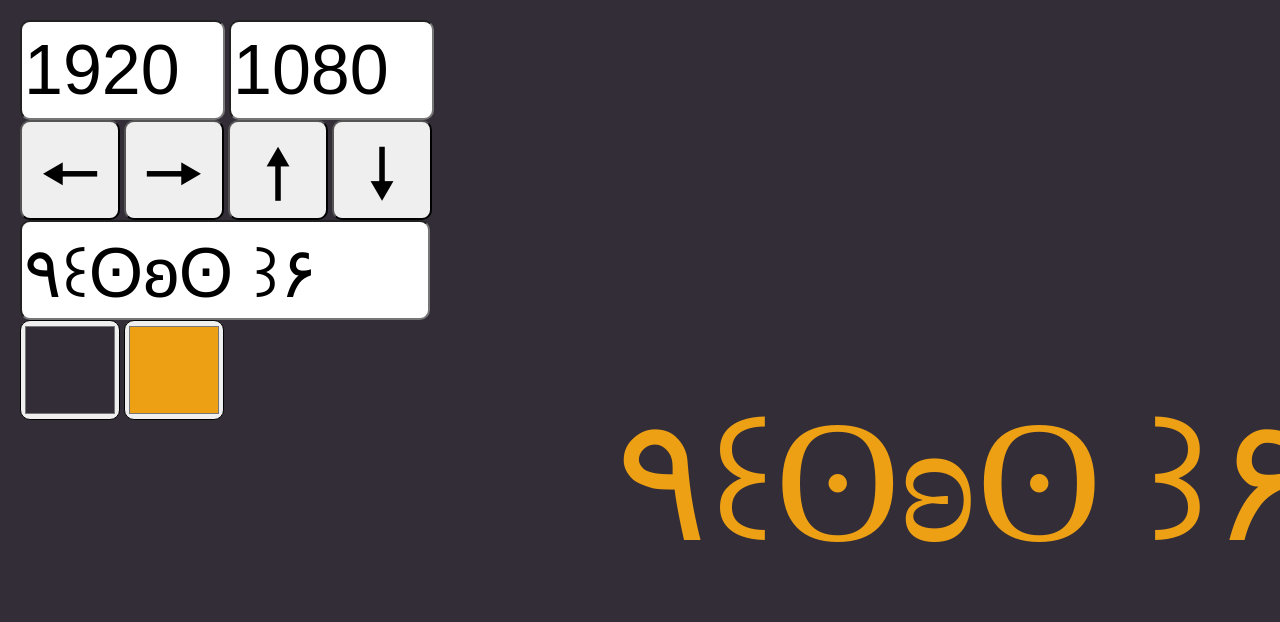
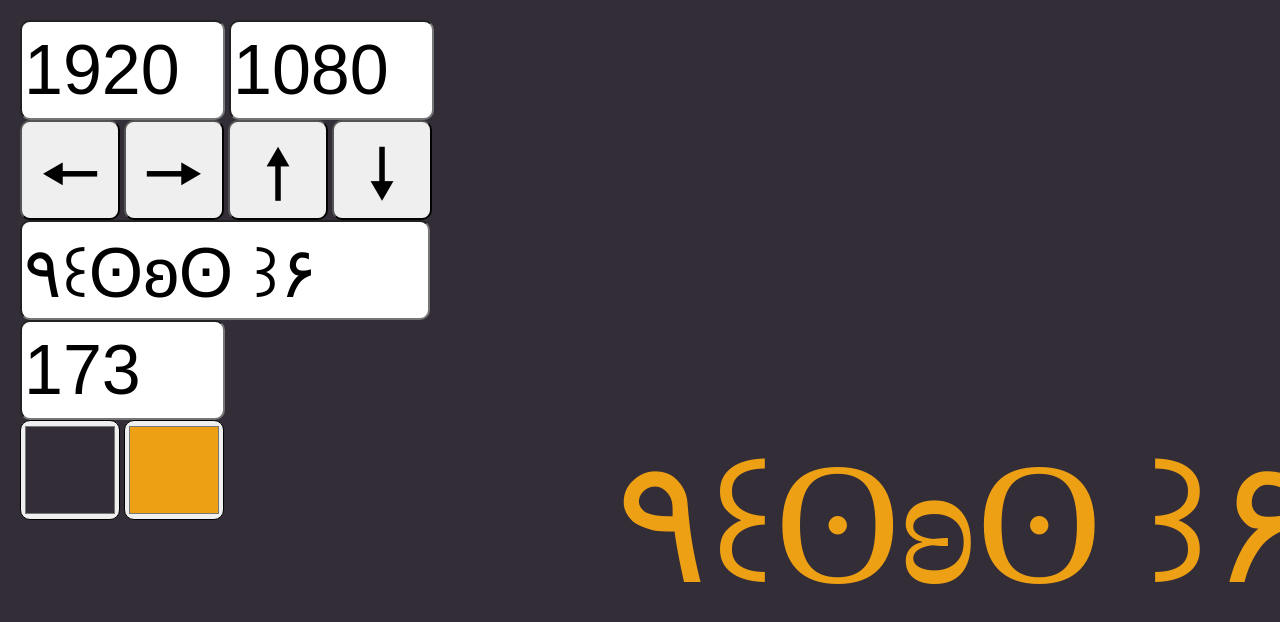
Before and after one commit to sosias/kaoWallpaper, a plain HTML site: page index.html in a window 1280 px wide. Shown: the top 622 px of the page. Drawn offline with Linux system fonts and the light colour scheme.

Commit message:
add font size input in ui

```diff
--- a/canvas.js
+++ b/canvas.js
@@ -5,8 +5,9 @@ let colorBG = "#332d37";
 let colorFG = "#eea014";
 
 let texts = ["༼ つ ◉▿◉ ༽つ","(ﾉ◕ヮ◕)ﾉ","( ゜)ਊ゜)","٩꒰ʘʚʘ ꒱۶"]
+let text = texts[3];
 
-let text = texts[3];
+let fontSize = 173;
 
 let offsets = {
     x: 0,
@@ -15,7 +16,7 @@ let offsets = {
 
 
 function renderKao(){
-    ctx.font = "173px Roboto";
+    ctx.font = fontSize + "px Roboto";
 
     ctx.fillStyle = colorBG;
     ctx.fillRect(0, 0, canvas.width, canvas.height);
@@ -27,7 +28,7 @@ function renderKao(){
     let textWidth = ctx.measureText(text).width;
     let textHeight = actualHeight;
     let posX = canvas.width/2 - textWidth/2 + offsets.x;
-    let posY = canvas.height/2 + offsets.y; // + textHeight/2;
+    let posY = canvas.height/2 + textHeight/3 + offsets.y;
     console.log(textWidth,canvas.width,posX);
     console.log(textHeight,canvas.height,posY);
     console.log(fontHeight,actualHeight);
@@ -50,6 +51,12 @@ canvasHeight.addEventListener("input", (e)=>{
 let textInput = document.getElementById("textInput");
 textInput.addEventListener("input", (e)=>{
     text = e.target.value;
+    renderKao();
+});
+
+let fontSizeInput = document.getElementById("fontSize");
+fontSizeInput.addEventListener("input", (e)=>{
+    fontSize = e.target.value;
     renderKao();
 });
 
--- a/index.html
+++ b/index.html
@@ -22,7 +22,8 @@
                 <button id="offsetUp">🠕</button>
                 <button id="offsetDn">🠗</button>
             </div>
-            <input type="text" id="textInput" value="٩꒰ʘʚʘ ꒱۶">
+            <div><input type="text" id="textInput" value="٩꒰ʘʚʘ ꒱۶"></div>
+            <div><input type="text" id="fontSize" value="173"></div>
             <div id="colors">
                 <input type="color" id="colorBG" value="#332d37">
                 <input type="color" id="colorFG" value="#eea014">
--- a/styles.css
+++ b/styles.css
@@ -33,6 +33,13 @@ body{
     border-radius: 10px;
 }
 
+#fontSize{
+    width: 205px;
+    height: 100px;
+    font-size: 70px;
+    border-radius: 10px;
+}
+
 #colors input{
     width: 100px;
     height: 100px;
```
